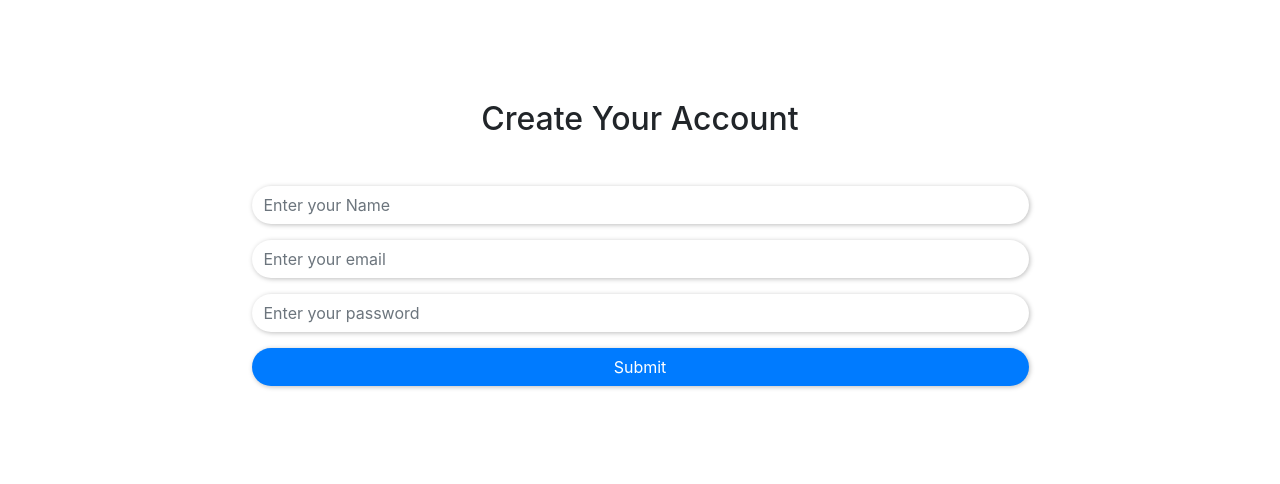
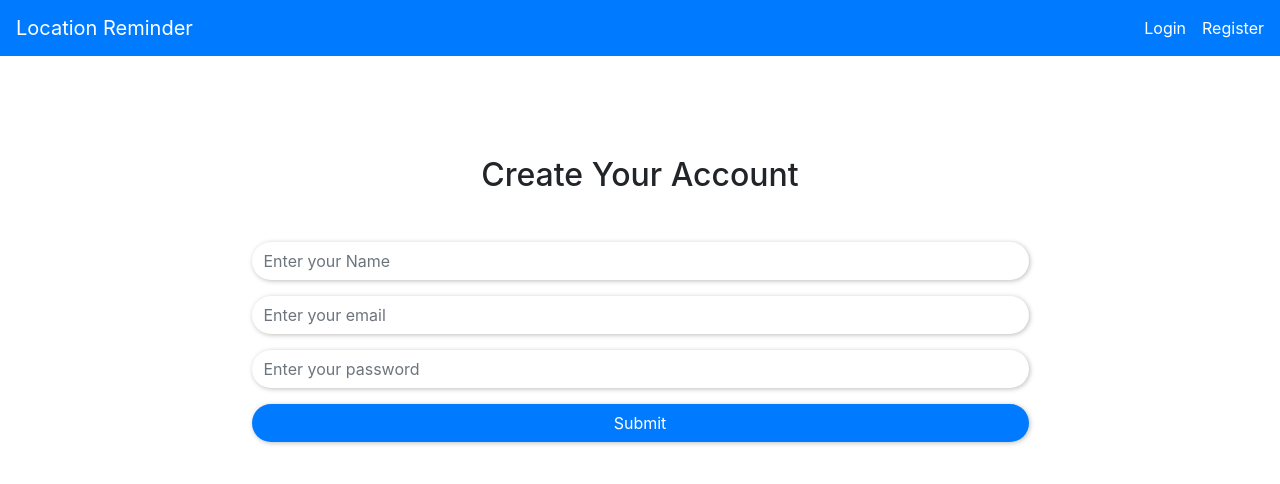
Before and after one commit to Suketu-Patel/reminderApp-react, a React (Create React App) app: page /signup in a window 1280 px wide. Shown: the top 484 px of the page. Built offline with nearby package versions, Linux system fonts and the light colour scheme.

Commit message:
signup added

```diff
--- a/src/components/App.js
+++ b/src/components/App.js
@@ -39,7 +39,8 @@ const App = () => {
                     <ReminderFooter />
 
                 </Route>
-                <Route path="/signup" exact>
+                <Route path="/signup">
+                    <ReminderHeader/>
                     <Signup/>
                 </Route>
                 <Route path="/edit/:reminderId">
--- a/src/components/ReminderHeader.js
+++ b/src/components/ReminderHeader.js
@@ -6,6 +6,10 @@ const ReminderHeader = () => {
     return (
         <nav className="navbar navbar-dark bg-primary">
             <NavLink to={"/"} className="navbar-brand">Location Reminder</NavLink>
+            <div className="form-inline">
+                <NavLink to={"/"} className="navbar-item mr-3" style={{color:"white"}} >Login</NavLink>
+                <NavLink to={"/signup"} className="navbar-item" style={{color:"white"}} >Register</NavLink>
+            </div>
         </nav>
     )
 }
```
